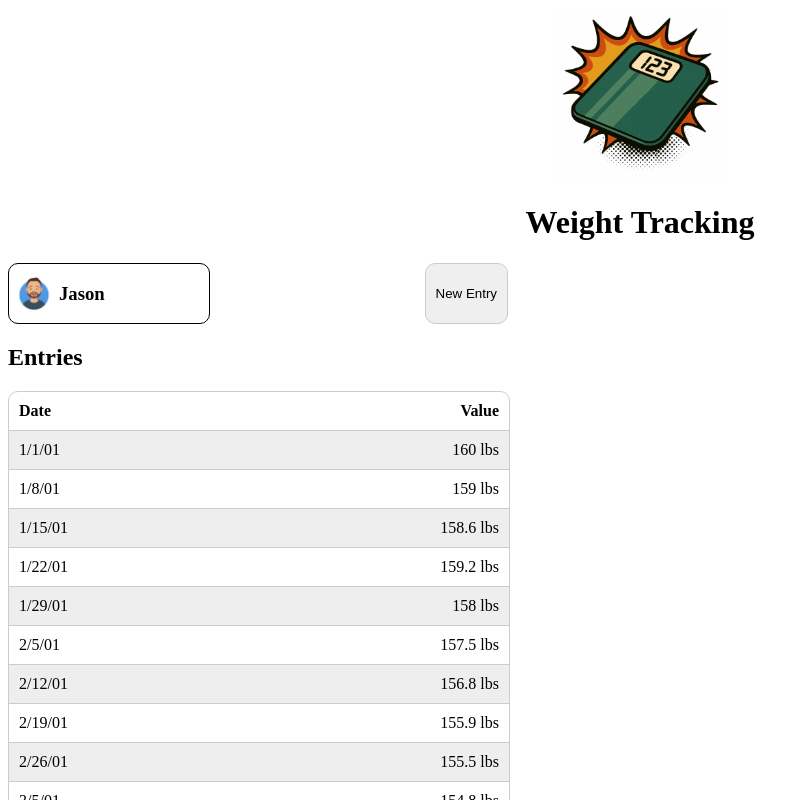
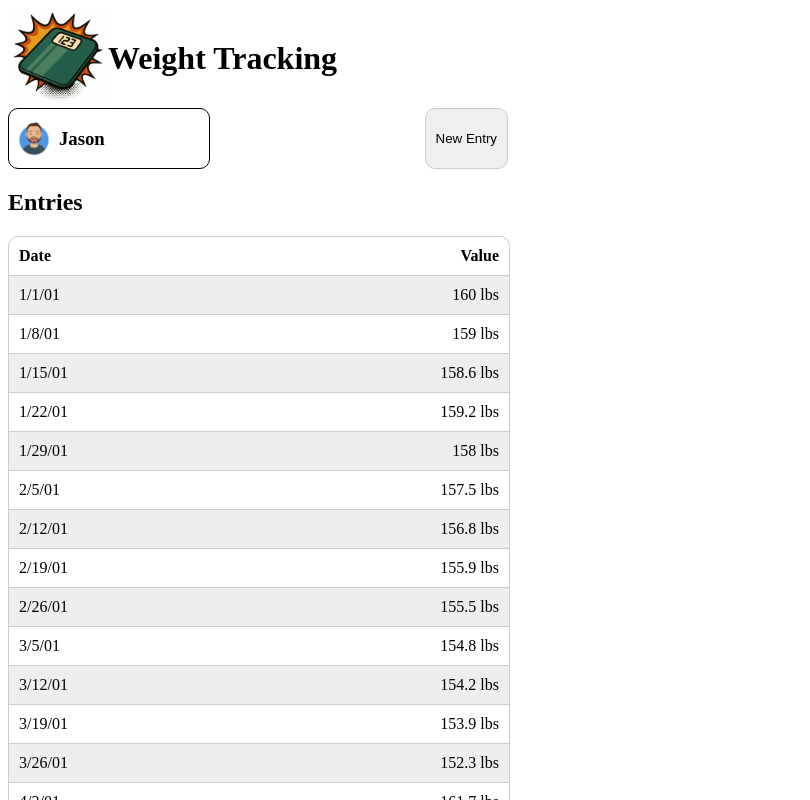
Before and after one commit to Floresj4/weight-tracking, an Angular app in the folder weight-tracking-ui/: page / in a window 1280 px wide. Shown: the top 800 px of the page, without its empty margins (0-810 px from the left). Built offline with nearby package versions, Linux system fonts and the light colour scheme.

Commit message:
row styling

```diff
--- a/weight-tracking-ui/src/app/components/header/header.scss
+++ b/weight-tracking-ui/src/app/components/header/header.scss
@@ -1,10 +1,13 @@
 header {
     display: flex;
-    flex-direction: column;
     align-items: center;
 }
 
+* {
+    // border: 1px solid #000;
+}
+
 img.scale-logo {
-    width: 175px;
+    width: 100px;
     height: auto;
 }
```
